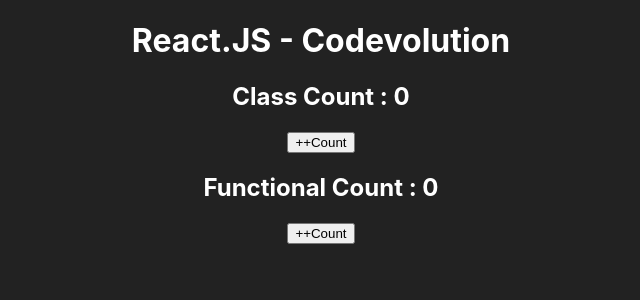
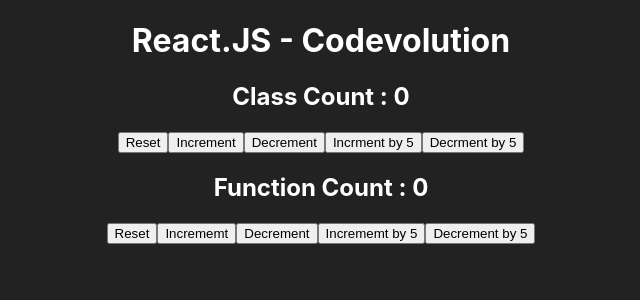
Before and after one commit to suman-saurabh-das/tutorial__react-js__codevolution, a React (Create React App) app: page / in a window 1280 px wide. Shown: the top 300 px of the page, without its empty margins (319-959 px from the left). Built offline with nearby package versions, Linux system fonts and the light colour scheme.

Commit message:
E3 - useState with Previous state

```diff
--- a/src/App.js
+++ b/src/App.js
@@ -56,8 +56,10 @@
 
 /* -------------------- REACT HOOKS ------------------- */
 /* -------------------- Section 01 -------------------- */
-import ClassCounter from './react-hooks/section 01/E2_ClassCounter';
-import HookCounter from './react-hooks/section 01/E2_HookCounter';
+// import ClassCounter from './react-hooks/section 01/E2_ClassCounter';
+// import HookCounter from './react-hooks/section 01/E2_HookCounter';
+import ClassCounter2 from './react-hooks/section 01/E3_ClassCounter2';
+import HookCounter2 from './react-hooks/section 01/E3_HookCounter2';
 
 function App() {
   return (
@@ -195,8 +197,11 @@
       {/* -------------------- REACT HOOKS ------------------- */}
       {/* -------------------- Section 01 -------------------- */}
       <>
-        <ClassCounter />
-        <HookCounter />
+        {/* <ClassCounter /> */}
+        {/* <HookCounter /> */}
+
+        <ClassCounter2 />
+        <HookCounter2 />
       </>
     </div>
   );
--- /dev/null
+++ b/src/react-hooks/section 01/E3_ClassCounter2.js
@@ -0,0 +1,34 @@
+import React, { Component } from 'react'
+
+export class ClassCounter2 extends Component {
+    initialState = 0
+    constructor(props) {
+        super(props)
+
+        this.state = {
+            count: this.initialState
+        }
+    }
+
+    incrementFive = () => {
+        this.setState((prevState) => ({count: prevState.count + 5}))
+    }
+    decrementFive = () => {
+        this.setState((prevState) => ({count: prevState.count - 5}))
+    }
+
+    render() {
+        return (
+            <div>
+                <h2>Class Count : {this.state.count}</h2>
+                <button onClick={() => this.setState({ count: this.initialState })}>Reset</button>
+                <button onClick={() => this.setState(prevState => ({ count: prevState.count + 1 }))}> Increment </button>
+                <button onClick={() => this.setState(prevState => ({ count: prevState.count - 1 }))}> Decrement </button>
+                <button onClick={this.incrementFive}>Incrment by 5</button>
+                <button onClick={this.decrementFive}>Decrment by 5</button>
+            </div>
+        )
+    }
+}
+
+export default ClassCounter2
--- /dev/null
+++ b/src/react-hooks/section 01/E3_HookCounter2.js
@@ -0,0 +1,36 @@
+import React, { useState } from 'react'
+
+function HookCounter2() {
+    const initialState = 0
+    const [count, setCount] = useState(initialState)
+
+    const increment5 = () => {
+        for (let i = 0; i < 5; i++) {
+            setCount((prevCount) => prevCount + 1)
+        }
+        // Here we are passing a function that has access to the old value and we are incrementing that by 1
+    }
+
+    const decrement5 = () => {
+        for (let i = 0; i < 5; i++) {
+            setCount((prevCount) => prevCount - 1)
+        }
+    }
+
+    return (
+        <div>
+            <h2>Function Count : {count}</h2>
+            <button onClick={() => setCount(initialState)}>Reset</button>
+            <button onClick={() => setCount((prevCount) => prevCount + 1)}>Incrememt</button>
+            <button onClick={() => setCount((prevCount) => prevCount - 1)}>Decrement</button>
+            <button onClick={increment5}>Incrememt by 5</button>
+            <button onClick={decrement5}>Decrement by 5</button>
+        </div>
+    )
+}
+
+export default HookCounter2
+
+/*
+    NOTE - Whenever we want to change the value based on previous value, always pass a function in the setState method, which will have access to the previous state value and change the new value based on the previous value.
+*/
```
Also changed, not shown: src/react-hooks/file-index.txt.
